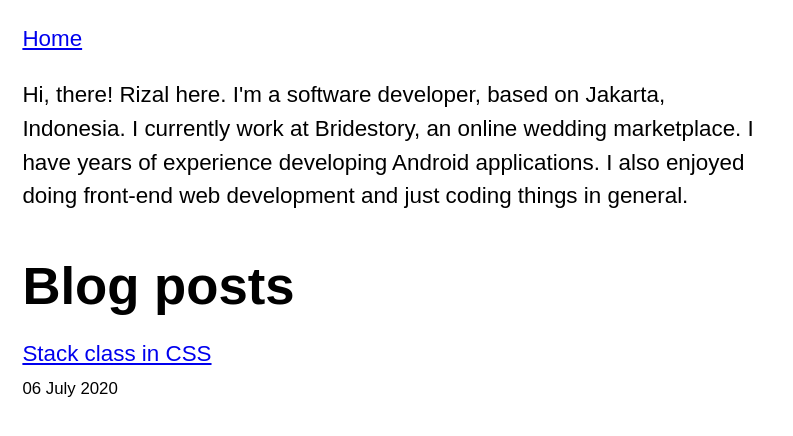
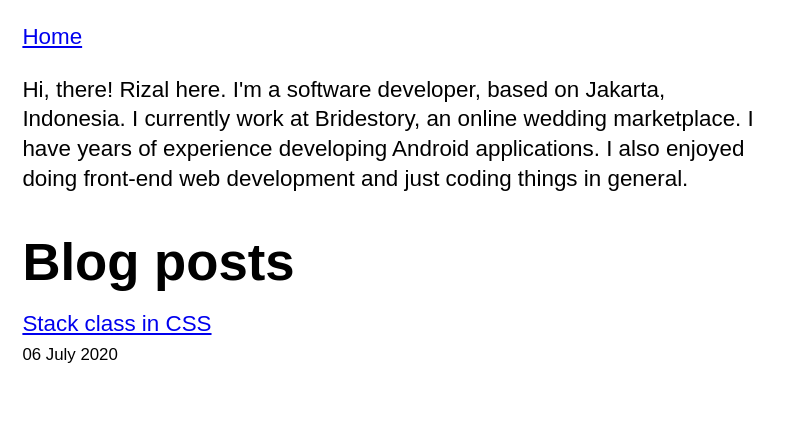
Before and after one commit to rizaldim/personal-site, an Eleventy site: page src/content/index.md in a window 1280 px wide. Shown: the whole page, without its empty margins (0-793 px from the left). Built offline with nearby package versions, Linux system fonts and the light colour scheme; Eleventy itself is replaced by a stand-in of ours; files that its build step writes are made by us from their sources; a web font is replaced by a local one.

Commit message:
Change line height

```diff
--- a/src/scss/_generic.reset.scss
+++ b/src/scss/_generic.reset.scss
@@ -27,7 +27,7 @@ body {
 	min-height: 100vh;
 	scroll-behavior: smooth;
 	text-rendering: optimizeSpeed;
-	line-height: 1.5;
+	line-height: var(--ratio);
 }
 
 /* Remove list styles on ul, ol elements with a class attribute */
```
